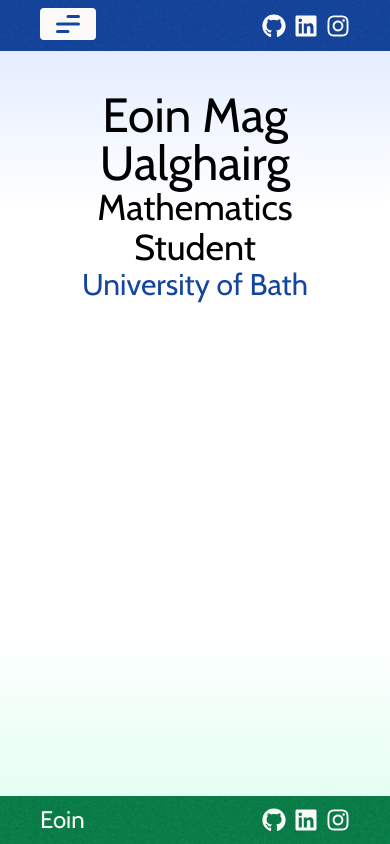
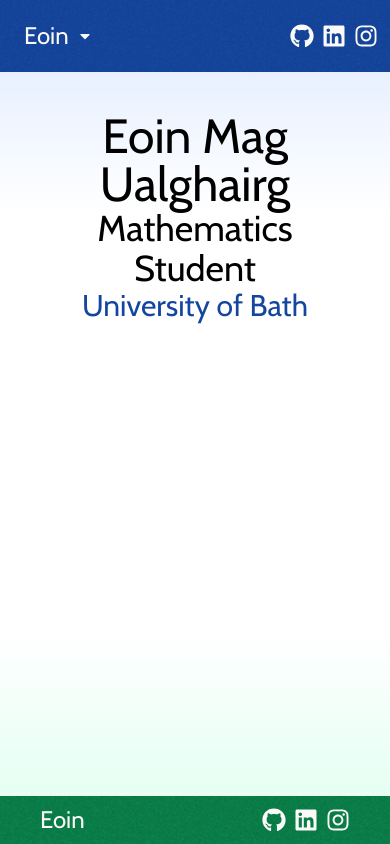
Before and after one commit to eoiniritium/eoinuk, a Next.js app: page / in a window 390 px wide. Built offline with nearby package versions, Linux system fonts and the light colour scheme.

Commit message:
Mobile friendly Header

```diff
--- a/src/components/hamburger.tsx
+++ b/src/components/hamburger.tsx
@@ -2,20 +2,18 @@
 
 import { useState } from "react";
 
-export default function Hamburger({className, children}: {className: string, children: React.ReactNode}) {
+interface HamburgerProps {
+    hamburgerButtonJSX: React.ReactNode;
+    children: React.ReactNode;
+}
+
+export default function Hamburger({hamburgerButtonJSX, children}: HamburgerProps) {
     const [openHamburger, setOpenHamburger] = useState(false);
-
-    const cn = "group inline-flex text-center items-center justify-center " + className;
 
     return (
     <>
-    <button onClick={() => {setOpenHamburger(!openHamburger); }} aria-pressed={openHamburger} className={cn}>
-    <span className="sr-only">Menu</span>
-    <svg className="w-6 h-6 fill-current pointer-events-none" viewBox="0 0 16 16" xmlns="http://www.w3.org/2000/svg">
-        <rect className="origin-center -translate-y-[5px] translate-x-[7px] transition-all duration-300 ease-[cubic-bezier(.5,.85,.25,1.1)] group-[[aria-pressed=true]]:translate-x-0 group-[[aria-pressed=true]]:translate-y-0 group-[[aria-pressed=true]]:rotate-[315deg]" y="7" width="9" height="2" rx="1"></rect>
-        <rect className="origin-center transition-all duration-300 ease-[cubic-bezier(.5,.85,.25,1.8)] group-[[aria-pressed=true]]:rotate-45" y="7" width="16" height="2" rx="1"></rect>
-        <rect className="origin-center translate-y-[5px] transition-all duration-300 ease-[cubic-bezier(.5,.85,.25,1.1)] group-[[aria-pressed=true]]:translate-y-0 group-[[aria-pressed=true]]:rotate-[135deg]" y="7" width="9" height="2" rx="1"></rect>
-    </svg>
+    <button onClick={() => {setOpenHamburger(!openHamburger); }}>
+        {hamburgerButtonJSX}
     </button>
 
     {
--- a/src/components/header.tsx
+++ b/src/components/header.tsx
@@ -1,19 +1,27 @@
 import Link from "next/link";
 import { FaLinkedin, FaInstagram, FaGithub } from "react-icons/fa6";
+import { FaCaretDown } from "react-icons/fa";
 import Hamburger from "./hamburger";
 
 export default function Header() {
     return(
-    <div className="relative bg-blue grain text-white px-10 py-2 w-full flex items-center justify-between">
-        <h4 className="max-sm:hidden"><Link href="/">Eoin</Link></h4>
-        <div className="collapse max-sm:visible">
-            <Hamburger className='rounded text-blue py-1 px-4 bg-white'>
-                <div className="py-2">
-                    <h3><Link href="/" className="link">Home</Link></h3>
-                    <h3><Link href="/projects" className="link">Projects</Link></h3>
-                    <h3><Link href="/tutoring" className="link">Tutoring</Link></h3>
-                </div>
-            </Hamburger>
+    <div className="relative bg-blue grain text-white px-3 sm:px-10 py-2 w-full flex items-center justify-between">
+        <div className="flex items-center">
+            <h4><Link href="/" className="block max-sm:hidden">Eoin</Link></h4>
+            <div className="hidden max-sm:block">
+                <Hamburger hamburgerButtonJSX={
+                    <div className='px-3 py-3 flex items-center'>
+                        <h4>Eoin</h4>
+                        <FaCaretDown className="ml-2"/>
+                    </div>
+                }>
+                    <div className="py-2 pl-3 pr-10 flex flex-col h-40 justify-around absolute bg-blue grain p-5 rounded-b">
+                        <h3><Link href="/" className="link">Home</Link></h3>
+                        <h3><Link href="/projects" className="link">Projects</Link></h3>
+                        <h3><Link href="/tutoring" className="link">Tutoring</Link></h3>
+                    </div>
+                </Hamburger>
+            </div>
         </div>
 
         <div className="max-sm:hidden flex justify-around w-full max-w-96">
@@ -22,7 +30,7 @@ export default function Header() {
             <Link href="/tutoring" className="link">Tutoring</Link>
         </div>
 
-        <div className="flex justify-between h-full pt-[0.4rem]">
+        <div className="flex justify-between">
             <h4 className="pr-1"><a target="_blank"  href="https://github.com/eoiniritium/"><FaGithub/></a></h4>
             <h4 className="px-1"><a target="_blank"  href="https://www.linkedin.com/in/eoin-mag-ualghairg-12485722b/"><FaLinkedin/></a></h4>
             <h4 className="pl-1"><a target="_blank"  href="https://www.instagram.com/eoiniritium/"><FaInstagram/></a></h4>
```
